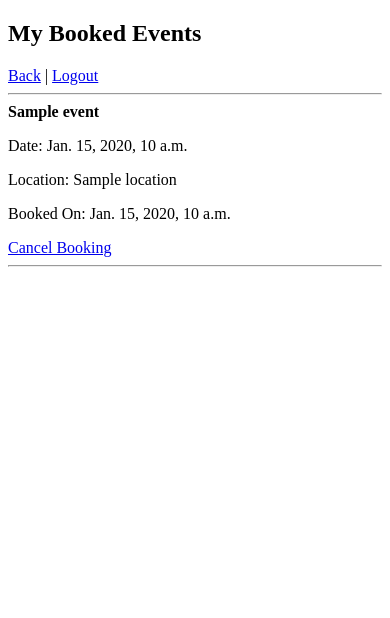
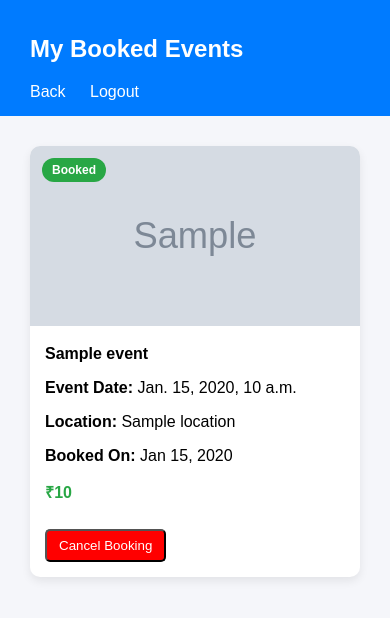
Before and after one commit to 4swin-80/Event_Mngmnt_Django, a Django app: template core/templates/my_bookings.html in a window 390 px wide. Shown: the top 618 px of the page. Run offline with Django 5.2, Linux system fonts and the light colour scheme; the template is opened without the code that fills it: most values are stand-ins (such as "Sample title", 1, 10 or a date in 2020); grey boxes marked "Sample" are stand-in pictures.

Commit message:
Enhance My Bookings page with responsive design, improved styling, and cancel booking modal functionality

```diff
--- a/core/templates/my_bookings.html
+++ b/core/templates/my_bookings.html
@@ -2,32 +2,230 @@
 <html>
 <head>
     <title>My Bookings</title>
+
+    <style>
+        body {
+            font-family: Arial, sans-serif;
+            margin: 0;
+            background-color: #f5f6fa;
+        }
+
+        .top-bar {
+            padding: 15px 30px;
+            background: #007bff;
+            color: white;
+        }
+
+        .top-bar a {
+            color: white;
+            margin-right: 20px;
+            text-decoration: none;
+        }
+
+        .container {
+            padding: 30px;
+        }
+
+        .card-container {
+            display: grid;
+            grid-template-columns: repeat(3, 1fr);
+            gap: 25px;
+        }
+
+        .card {
+            background: white;
+            border-radius: 10px;
+            overflow: hidden;
+            box-shadow: 0 4px 10px rgba(0,0,0,0.08);
+            position: relative;
+        }
+
+        .card img {
+            width: 100%;
+            height: 180px;
+            object-fit: cover;
+        }
+
+        .card-content {
+            padding: 15px;
+        }
+
+        .card h4 {
+            margin: 0 0 8px 0;
+        }
+
+        .price {
+            font-weight: bold;
+            color: #28a745;
+        }
+
+        /* 🔥 Booked Badge */
+        .badge-booked {
+            position: absolute;
+            top: 12px;
+            left: 12px;
+            background: #28a745;
+            color: white;
+            padding: 5px 10px;
+            border-radius: 20px;
+            font-size: 12px;
+            font-weight: bold;
+        }
+
+        .cancel-btn {
+            display: inline-block;
+            padding: 7px 12px;
+            background-color: red;
+            color: white;
+            text-decoration: none;
+            border-radius: 5px;
+            margin-top: 10px;
+            cursor: pointer;
+        }
+
+        .cancel-btn:hover {
+            background-color: darkred;
+        }
+
+        /* 🔥 Modal */
+        .modal {
+            display: none;
+            position: fixed;
+            z-index: 999;
+            left: 0;
+            top: 0;
+            width: 100%;
+            height: 100%;
+            background: rgba(0,0,0,0.5);
+        }
+
+        .modal-content {
+            background: white;
+            padding: 20px;
+            width: 320px;
+            margin: 15% auto;
+            border-radius: 8px;
+            text-align: center;
+        }
+
+        .modal-buttons button {
+            margin: 8px;
+            padding: 6px 12px;
+            border: none;
+            border-radius: 5px;
+            cursor: pointer;
+        }
+
+        .confirm-btn {
+            background: red;
+            color: white;
+        }
+
+        .cancel-modal-btn {
+            background: gray;
+            color: white;
+        }
+
+        /* Responsive */
+        @media (max-width: 992px) {
+            .card-container {
+                grid-template-columns: repeat(2, 1fr);
+            }
+        }
+
+        @media (max-width: 600px) {
+            .card-container {
+                grid-template-columns: repeat(1, 1fr);
+            }
+        }
+    </style>
 </head>
 <body>
 
-<h2>My Booked Events</h2>
+<div class="top-bar">
+    <h2>My Booked Events</h2>
+    <a href="{% url 'customer_dashboard' %}">Back</a>
+    <a href="{% url 'logout' %}">Logout</a>
+</div>
 
-<a href="{% url 'customer_dashboard' %}">Back</a> |
-<a href="{% url 'logout' %}">Logout</a>
+<div class="container">
 
-<hr>
+<div class="card-container">
 
 {% for booking in bookings %}
-    <div>
-        <strong>{{ booking.event.name }}</strong>
-        <p>Date: {{ booking.event.date }}</p>
-        <p>Location: {{ booking.event.location }}</p>
-        <p>Booked On: {{ booking.booking_date }}</p>
+<div class="card">
 
-        <!-- 🔥 Cancel Button -->
-        <a href="{% url 'cancel_booking' booking.id %}">
+    <!-- 🔥 Booked Badge -->
+    <div class="badge-booked">Booked</div>
+
+    {% if booking.event.image %}
+        <img src="{{ booking.event.image.url }}">
+    {% else %}
+        <img src="https://via.placeholder.com/400x200?text=No+Image">
+    {% endif %}
+
+    <div class="card-content">
+
+        <h4>{{ booking.event.name }}</h4>
+
+        <p><strong>Event Date:</strong> {{ booking.event_date }}</p>
+
+        <p><strong>Location:</strong> {{ booking.location }}</p>
+
+        <p><strong>Booked On:</strong> {{ booking.booking_date|date:"M d, Y" }}</p>
+
+        <p class="price">₹{{ booking.event.price }}</p>
+
+        <!-- 🔥 Cancel Button triggers modal -->
+        <button class="cancel-btn"
+                onclick="openModal({{ booking.id }})">
             Cancel Booking
-        </a>
+        </button>
+
     </div>
-    <hr>
+</div>
 {% empty %}
     <p>You have not booked any events.</p>
 {% endfor %}
 
+</div>
+</div>
+
+
+<!-- 🔥 Confirmation Modal -->
+<div id="cancelModal" class="modal">
+    <div class="modal-content">
+        <p>Are you sure you want to cancel this booking?</p>
+
+        <div class="modal-buttons">
+            <button id="confirmCancel" class="confirm-btn">
+                Yes, Cancel
+            </button>
+
+            <button onclick="closeModal()" class="cancel-modal-btn">
+                Keep Booking
+            </button>
+        </div>
+    </div>
+</div>
+
+
+<script>
+let cancelUrl = "";
+
+function openModal(bookingId) {
+    cancelUrl = "/cancel-booking/" + bookingId + "/";
+    document.getElementById("cancelModal").style.display = "block";
+}
+
+function closeModal() {
+    document.getElementById("cancelModal").style.display = "none";
+}
+
+document.getElementById("confirmCancel").addEventListener("click", function() {
+    window.location.href = cancelUrl;
+});
+</script>
+
 </body>
 </html>
```
